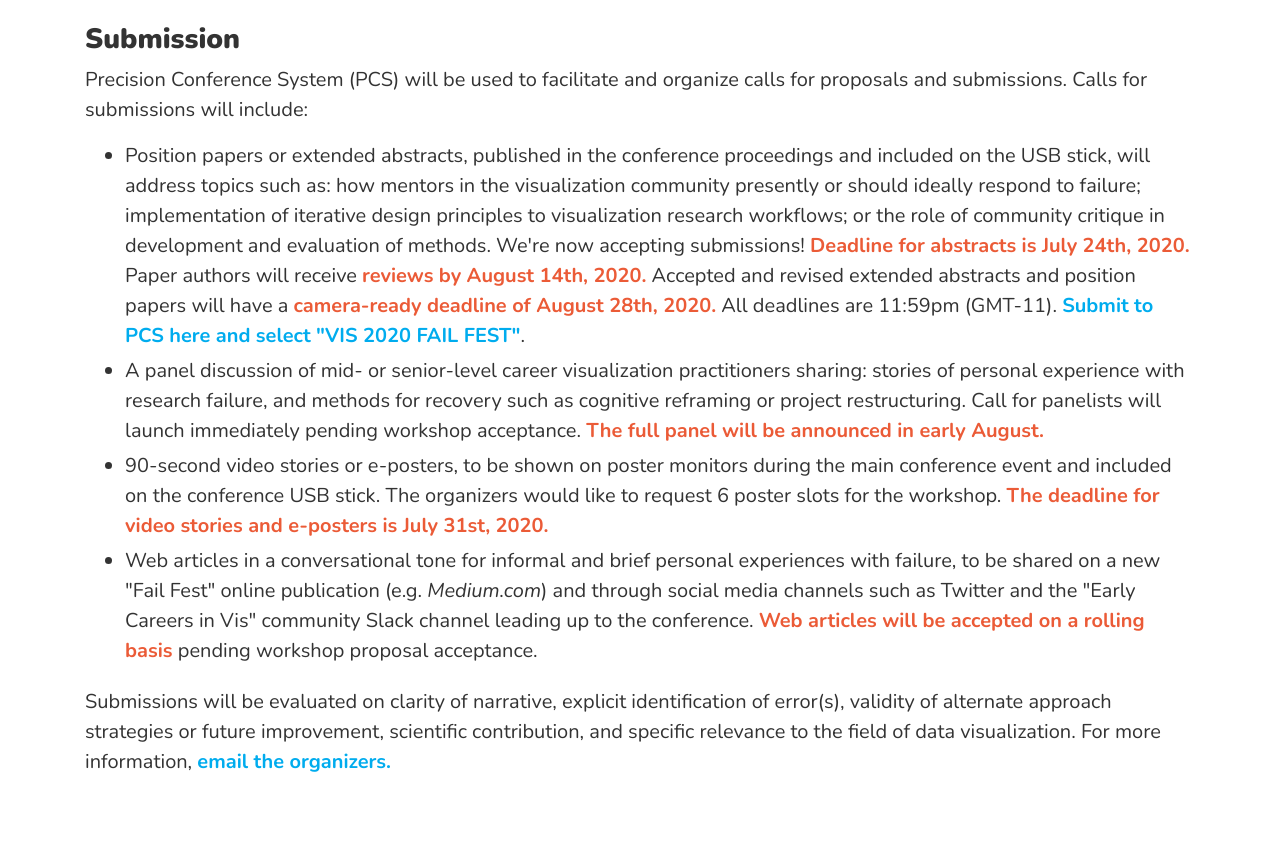
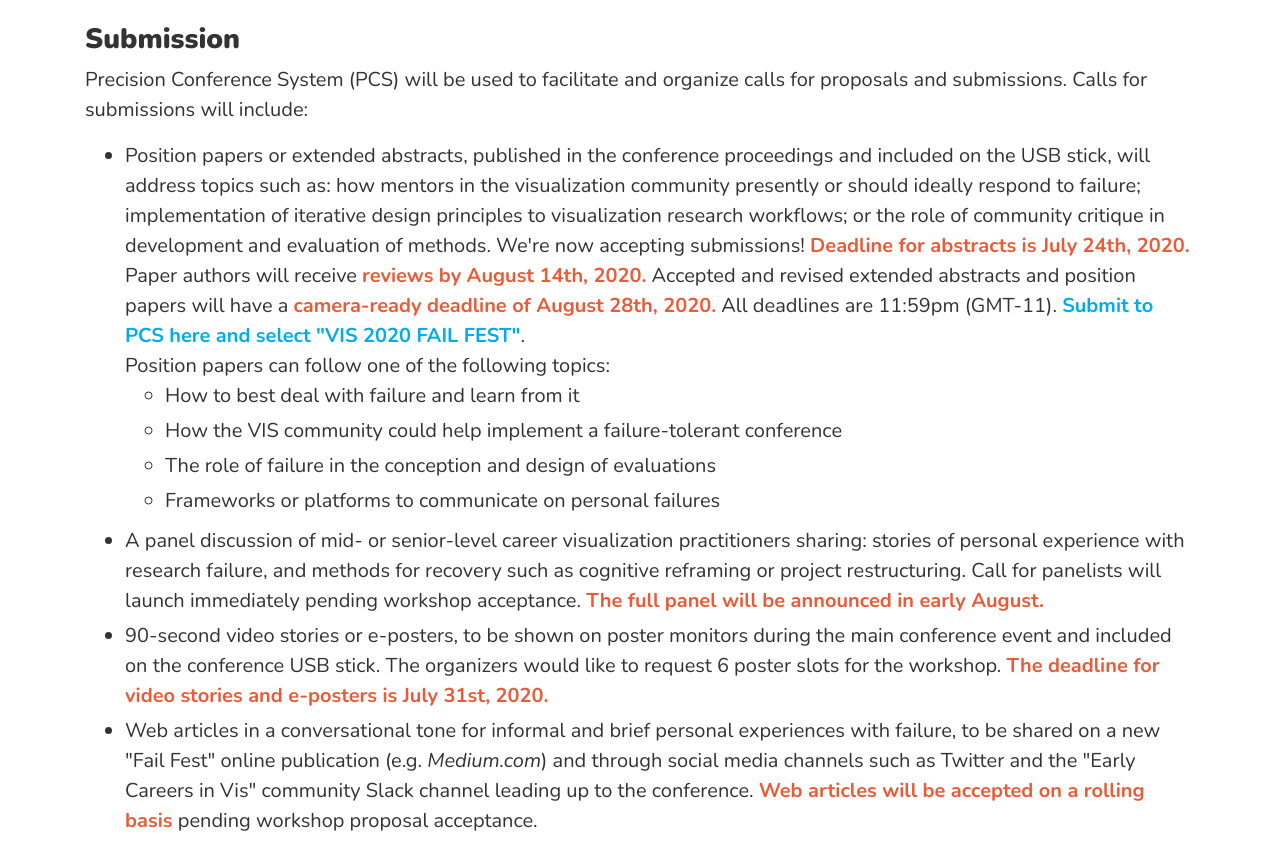
Before and after one commit to failfest/failfest.github.io, a website: page index.html in a window 1280 px wide. Shown: the part 1142-1986 px from the top of the page. Drawn offline with nearby package versions, Linux system fonts and the light colour scheme.

Commit message:
pointers for position paper prompts

```diff
--- a/index.html
+++ b/index.html
@@ -87,8 +87,15 @@
 		<h3>Submission</h3>
 		<p class="lead">Precision Conference System (PCS) will be used to facilitate and organize calls for proposals and submissions. Calls for submissions will include:</p>
     	<ul class="lead">
-            <li>Position papers or extended abstracts, published in the conference proceedings and included on the USB stick, will address topics such as: how mentors in the visualization community presently or should ideally respond to failure; implementation of iterative design principles to visualization research workflows; or the role of community critique in development and evaluation of methods. We're now accepting submissions! <strong>Deadline for abstracts is July 24th, 2020.</strong> Paper authors will receive <strong>reviews by August 14th, 2020.</strong> Accepted and revised extended abstracts and position papers will have a <strong>camera-ready deadline of August 28th, 2020.</strong> All deadlines are 11:59pm (GMT-11). <a href="https://new.precisionconference.com/vgtc">Submit to PCS here and select "VIS 2020 FAIL FEST"</a>.</li>
-				<li>A panel discussion of mid- or senior-level career visualization practitioners sharing: stories of personal experience with research failure, and methods for recovery such as cognitive reframing or project restructuring. Call for panelists will launch immediately pending workshop acceptance. <strong>The full panel will be announced in early August.</strong></li>
+            <li>Position papers or extended abstracts, published in the conference proceedings and included on the USB stick, will address topics such as: how mentors in the visualization community presently or should ideally respond to failure; implementation of iterative design principles to visualization research workflows; or the role of community critique in development and evaluation of methods. We're now accepting submissions! <strong>Deadline for abstracts is July 24th, 2020.</strong> Paper authors will receive <strong>reviews by August 14th, 2020.</strong> Accepted and revised extended abstracts and position papers will have a <strong>camera-ready deadline of August 28th, 2020.</strong> All deadlines are 11:59pm (GMT-11). <a href="https://new.precisionconference.com/vgtc">Submit to PCS here and select "VIS 2020 FAIL FEST"</a>.
+                <br/>Position papers can follow one of the following topics:
+                <ul><li>How to best deal with failure and learn from it</li>
+                    <li>How the VIS community could help implement a failure-tolerant conference</li>
+                    <li>The role of failure in the conception and design of evaluations</li>
+                    <li>Frameworks or platforms to communicate on personal failures</li></ul>
+
+            </li>
+            <li>A panel discussion of mid- or senior-level career visualization practitioners sharing: stories of personal experience with research failure, and methods for recovery such as cognitive reframing or project restructuring. Call for panelists will launch immediately pending workshop acceptance. <strong>The full panel will be announced in early August.</strong></li>
 				<li>90-second video stories or e-posters, to be shown on poster monitors during the main conference event and included on the conference USB stick. The organizers would like to request 6 poster slots for the workshop. <strong>The deadline for video stories and e-posters is July 31st, 2020.</strong></li>
 				<li>Web articles in a conversational tone for informal and brief personal experiences with failure, to be shared on a new "Fail Fest" online publication (e.g. <i>Medium.com</i>) and through social media channels such as Twitter and the "Early Careers in Vis" community Slack channel leading up to the conference. <strong>Web articles will be accepted on a rolling basis</strong> pending workshop proposal acceptance.</li>
 		</ul>
```
